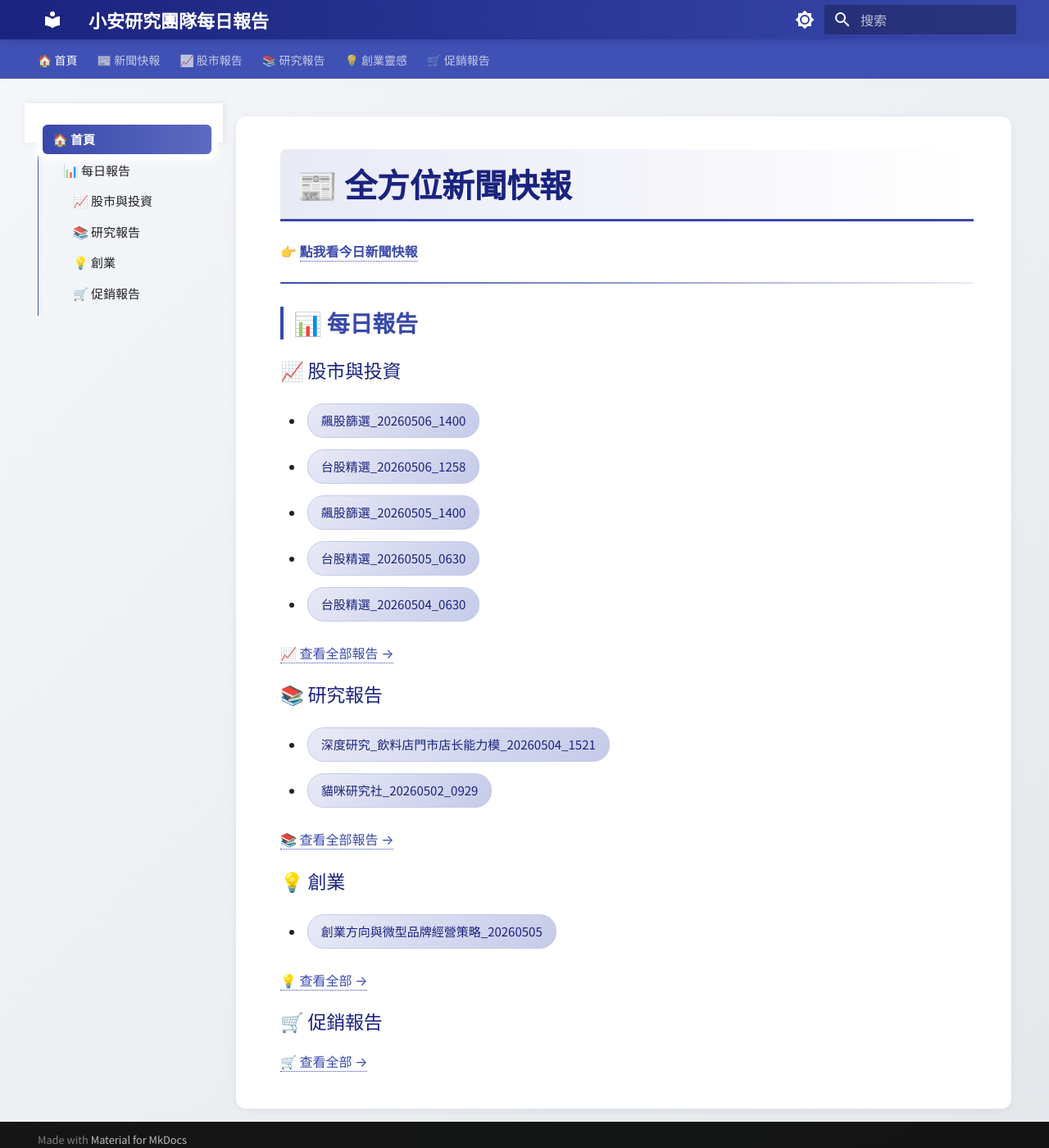
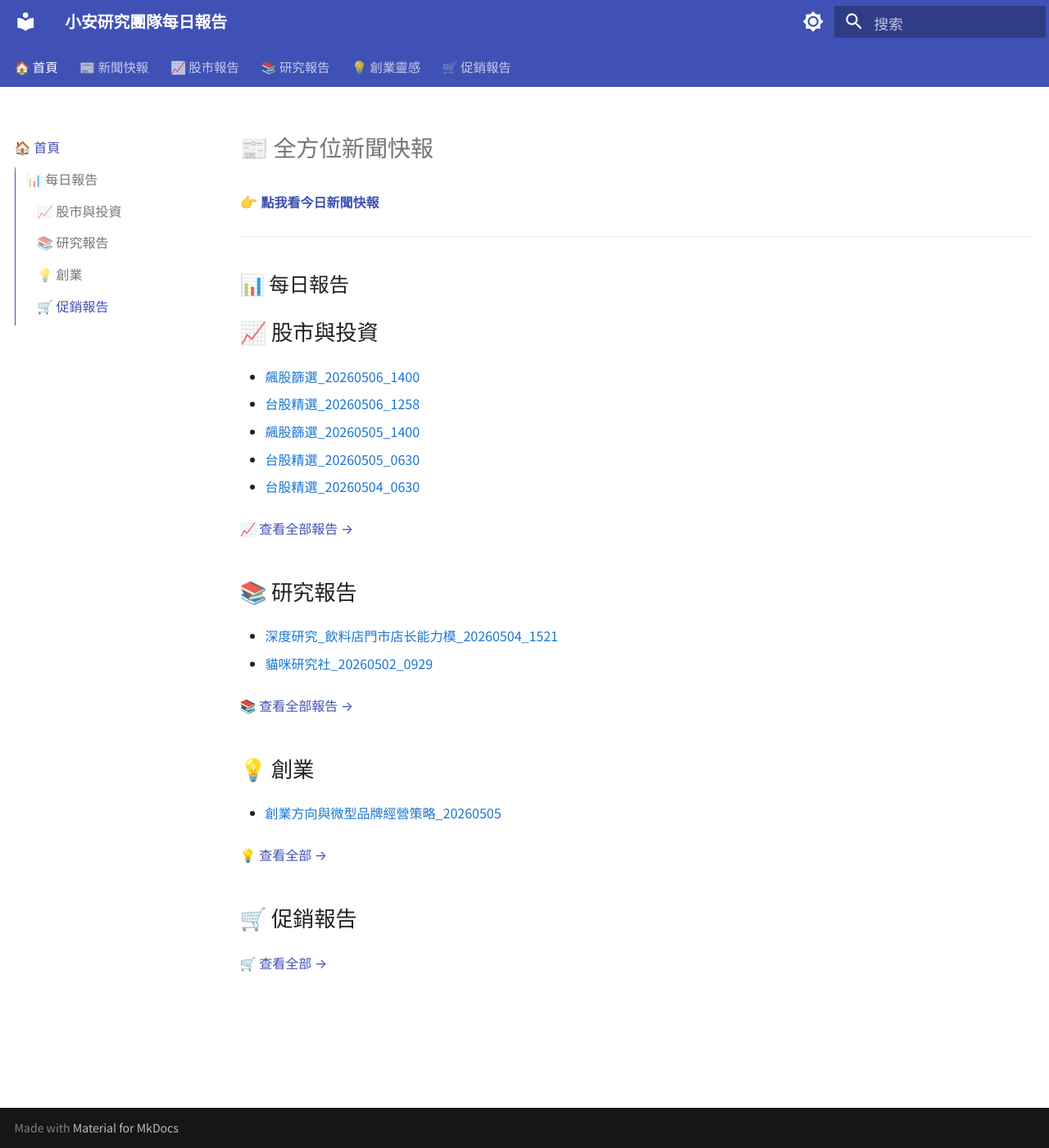
Before and after one commit to hkaiyen/openclaw-workspace, an MkDocs documentation site: the page built from docs/index.md, in a window 1280 px wide and 1400 px high. Shown: the whole window at 82% size. Built offline with MkDocs 1.6.1 and Material for MkDocs 9.7.7, drawn with Linux system fonts in a browser that asks for light colours.

Commit message:
恢復原來設定

```diff
--- a/docs/stylesheets/extra.css
+++ b/docs/stylesheets/extra.css
@@ -1,277 +1,154 @@
-/* ============================================
-   小安研究團隊 - 網站美化
-   ============================================ */
+/* 小安研究團隊每日報告 - 自訂樣式 */
 
-/* 預設字體大小 */
+/* 使用 CSS 變數控制導航字體 */
 :root {
-  --md-typescale-base: 1rem !important;
-  --md-content-font-size: 17px;
-  --md-content-line-height: 1.9;
+  --md-typescale-base: 0.9rem !important;
+  --md-content-font-size: 22px;
+  --md-content-line-height: 1.8;
 }
 
-/* 頁面背景漸層 */
-html {
-  scroll-behavior: smooth;
+html, body {
+  font-size: 22px !important;
+  line-height: 1.8 !important;
 }
 
-body {
-  font-size: 17px !important;
-  line-height: 1.9 !important;
-  background: linear-gradient(135deg, #f5f7fa 0%, #e4e8ec 100%) !important;
-}
-
-/* 頂部導航列 */
-.md-header {
-  background: linear-gradient(90deg, #1a237e 0%, #3949ab 100%) !important;
-  box-shadow: 0 2px 8px rgba(26,35,126,0.3) !important;
-}
-
-.md-header__inner {
-  padding: 0 10px !important;
-}
-
-/* 頂部標題 */
-.md-header__title {
-  font-weight: 700 !important;
-  font-size: 1.1rem !important;
-  color: #fff !important;
-}
-
-/* 頂部LOGO */
-.md-header__button {
-  color: #fff !important;
-}
-
-/* 左側導航選單 */
-.md-sidebar {
-  background: #fff !important;
-  box-shadow: 2px 0 8px rgba(0,0,0,0.08) !important;
+/* 左側導航字體 - 縮小到 16px */
+.md-nav {
+  font-size: 16px !important;
 }
 
 .md-nav__link {
-  font-size: 15px !important;
-  padding: 8px 12px !important;
-  border-radius: 6px !important;
-  margin: 2px 6px !important;
-  transition: all 0.2s ease !important;
+  font-size: 16px !important;
+  padding: 4px 0 !important;
 }
 
-.md-nav__link:hover {
-  background: linear-gradient(90deg, #e8eaf6 0%, #c5cae9 100%) !important;
-  color: #1a237e !important;
+.md-nav__list {
+  font-size: 16px !important;
 }
 
-.md-nav__link--active {
-  background: linear-gradient(90deg, #3949ab 0%, #5c6bc0 100%) !important;
-  color: #fff !important;
-  font-weight: 600 !important;
+.md-nav__item {
+  font-size: 16px !important;
 }
 
-/* 主要內容區 */
-.md-content {
-  font-size: 17px !important;
-  line-height: 1.9 !important;
-  padding: 20px 30px !important;
-  background: #fff !important;
-  border-radius: 12px !important;
-  box-shadow: 0 2px 12px rgba(0,0,0,0.06) !important;
-  margin: 16px !important;
+/* 導航層級 */
+.md-nav--primary .md-nav__link {
+  font-size: 16px !important;
 }
 
-/* 標題樣式 */
-.md-content h1 {
-  font-size: 2rem !important;
-  font-weight: 800 !important;
-  color: #1a237e !important;
-  border-bottom: 3px solid #3949ab !important;
-  padding-bottom: 12px !important;
-  margin-bottom: 24px !important;
-  background: linear-gradient(90deg, #e8eaf6 0%, transparent 100%) !important;
-  padding: 16px 20px !important;
-  border-radius: 8px 8px 0 0 !important;
+.md-nav--primary .md-nav__list {
+  font-size: 16px !important;
 }
 
-.md-content h2 {
-  font-size: 1.4rem !important;
-  font-weight: 700 !important;
-  color: #3949ab !important;
-  margin-top: 28px !important;
-  margin-bottom: 16px !important;
-  padding-left: 12px !important;
-  border-left: 4px solid #3949ab !important;
+/* 主內容區域 */
+.md-content {
+  font-size: 18px !important;
 }
 
-.md-content h3 {
-  font-size: 1.15rem !important;
-  color: #1a237e !important;
-  margin-top: 20px !important;
+/* 標題大小 */
+.md-content h1 { font-size: 1.6em !important; }
+.md-content h2 { font-size: 1.4em !important; }
+.md-content h3 { font-size: 1.5em !important; }
+
+/* 報告連結 - 保持可讀性 */
+.md-content a {
+  font-size: 16px !important;
 }
 
-/* 報告連結卡片 */
-.md-content a[href$=".docx"] {
-  display: inline-block !important;
-  padding: 8px 16px !important;
-  margin: 4px 0 !important;
-  background: linear-gradient(135deg, #e8eaf6 0%, #c5cae9 100%) !important;
-  border-radius: 20px !important;
-  color: #1a237e !important;
-  text-decoration: none !important;
-  font-size: 15px !important;
-  transition: all 0.2s ease !important;
-  border: 1px solid #c5cae9 !important;
+.md-content li {
+  font-size: 16px !important;
+  margin-bottom: 4px !important;
 }
 
-.md-content a[href$=".docx"]:hover {
-  background: linear-gradient(135deg, #3949ab 0%, #5c6bc0 100%) !important;
-  color: #fff !important;
-  transform: translateY(-2px) !important;
-  box-shadow: 0 4px 12px rgba(57,73,171,0.3) !important;
-}
-
-/* 普通連結 */
-.md-content a {
-  color: #3949ab !important;
-  text-decoration: none !important;
-  border-bottom: 1px dotted #3949ab !important;
-  transition: all 0.2s ease !important;
-}
-
-.md-content a:hover {
-  color: #1a237e !important;
-  border-bottom: 2px solid #1a237e !important;
-}
-
-/* 報告列表 */
-.md-content li {
-  font-size: 15px !important;
-  margin-bottom: 6px !important;
-  padding-left: 4px !important;
-}
-
-/* 水平線 */
-.md-content hr {
-  border: none !important;
-  height: 2px !important;
-  background: linear-gradient(90deg, #3949ab, #e8eaf6) !important;
-  margin: 24px 0 !important;
-  border-radius: 2px !important;
-}
-
-/* 分隔線 */
-.md-divider {
-  border-color: #c5cae9 !important;
-}
-
-/* 代碼區塊 */
-.md-content code {
-  background: #e8eaf6 !important;
-  color: #1a237e !important;
-  padding: 2px 6px !important;
-  border-radius: 4px !important;
-  font-size: 0.9em !important;
+/* 報告下載連結 */
+.md-content a[href$=".docx"] {
+  font-size: 16px !important;
+  color: #1976D2 !important;
 }
 
 /* 深色模式 */
 @media (prefers-color-scheme: dark) {
-  body {
-    background: linear-gradient(135deg, #1a1a2e 0%, #16213e 100%) !important;
-    color: #e0e0e0 !important;
-  }
-
-  .md-sidebar {
-    background: #1a1a2e !important;
-  }
-
-  .md-content {
-    background: #1e2a3a !important;
-    box-shadow: 0 2px 12px rgba(0,0,0,0.3) !important;
-  }
-
-  .md-content h1 {
-    background: linear-gradient(90deg, #1e3a5f 0%, transparent 100%) !important;
-    color: #64b5f6 !important;
-    border-bottom-color: #1976D2 !important;
-  }
-
-  .md-content h2 {
-    color: #64b5f6 !important;
-    border-left-color: #1976D2 !important;
-  }
-
-  .md-content h3 {
-    color: #90caf9 !important;
-  }
-
-  .md-nav__link:hover {
-    background: linear-gradient(90deg, #1e3a5f 0%, #1565C0 100%) !important;
-    color: #90caf9 !important;
-  }
-
-  .md-nav__link--active {
-    background: linear-gradient(90deg, #1565C0 0%, #1976D2 100%) !important;
-    color: #fff !important;
-  }
-
   .md-content a[href$=".docx"] {
-    background: linear-gradient(135deg, #1e3a5f 0%, #1565C0 100%) !important;
-    color: #90caf9 !important;
-    border-color: #1565C0 !important;
-  }
-
-  .md-content a[href$=".docx"]:hover {
-    background: linear-gradient(135deg, #1976D2 0%, #2196F3 100%) !important;
-    color: #fff !important;
-  }
-
-  .md-content code {
-    background: #1e3a5f !important;
-    color: #80deea !important;
-  }
-
-  .md-content hr {
-    background: linear-gradient(90deg, #1976D2, #1e3a5f) !important;
+    color: #64B5F6 !important;
   }
 }
 
-/* 手機響應式 */
-@media screen and (max-width: 768px) {
-  .md-content {
-    padding: 16px !important;
-    margin: 8px !important;
-    border-radius: 8px !important;
+/* 手機 */
+@media screen and (max-width: 480px) {
+  html, body {
+    font-size: 16px !important;
   }
-
-  .md-content h1 {
-    font-size: 1.5rem !important;
-    padding: 12px !important;
-  }
-
-  .md-content h2 {
-    font-size: 1.2rem !important;
-  }
-
-  .md-content h3 {
-    font-size: 1.05rem !important;
-  }
-
   .md-nav__link {
     font-size: 14px !important;
-    padding: 6px 10px !important;
   }
+}
+
+/* ========== 響應式優化（新增）========== */
+
+/* 平板 */
+@media screen and (max-width: 768px) {
+  html, body {
+    font-size: 18px !important;
+  }
+  .md-content {
+    padding: 10px !important;
+  }
+  .md-content h1 { font-size: 1.4em !important; }
+  .md-content h2 { font-size: 1.2em !important; }
+}
+
+/* 鏈接樣式強化 */
+.md-content a {
+  word-break: break-word;
+  overflow-wrap: break-word;
+}
+
+/* 報告列表更緊湊 */
+.md-content li {
+  padding: 2px 0 !important;
 }
 
 /* 滾動條美化 */
 ::-webkit-scrollbar {
-  width: 8px;
-  height: 8px;
+  width: 6px;
+  height: 6px;
 }
 ::-webkit-scrollbar-track {
   background: #f1f1f1;
 }
 ::-webkit-scrollbar-thumb {
-  background: linear-gradient(180deg, #3949ab, #1a237e);
-  border-radius: 4px;
+  background: #ccc;
+  border-radius: 3px;
 }
-::-webkit-scrollbar-thumb:hover {
-  background: linear-gradient(180deg, #5c6bc0, #3949ab);
+
+/* 深色模式加強 */
+@media (prefers-color-scheme: dark) {
+  html, body {
+    background-color: #1a1a1a !important;
+    color: #e0e0e0 !important;
+  }
+  .md-content {
+    background-color: #1a1a1a !important;
+  }
+  .md-content a {
+    color: #64B5F6 !important;
+  }
+  ::-webkit-scrollbar-track {
+    background: #2a2a2a;
+  }
+  ::-webkit-scrollbar-thumb {
+    background: #555;
+  }
 }
+
+/* 表格響應式 */
+.md-content table {
+  font-size: 15px !important;
+  overflow-x: auto !important;
+  display: block !important;
+}
+
+/* 圖片最大寬度 */
+.md-content img {
+  max-width: 100% !important;
+  height: auto !important;
+}
```
